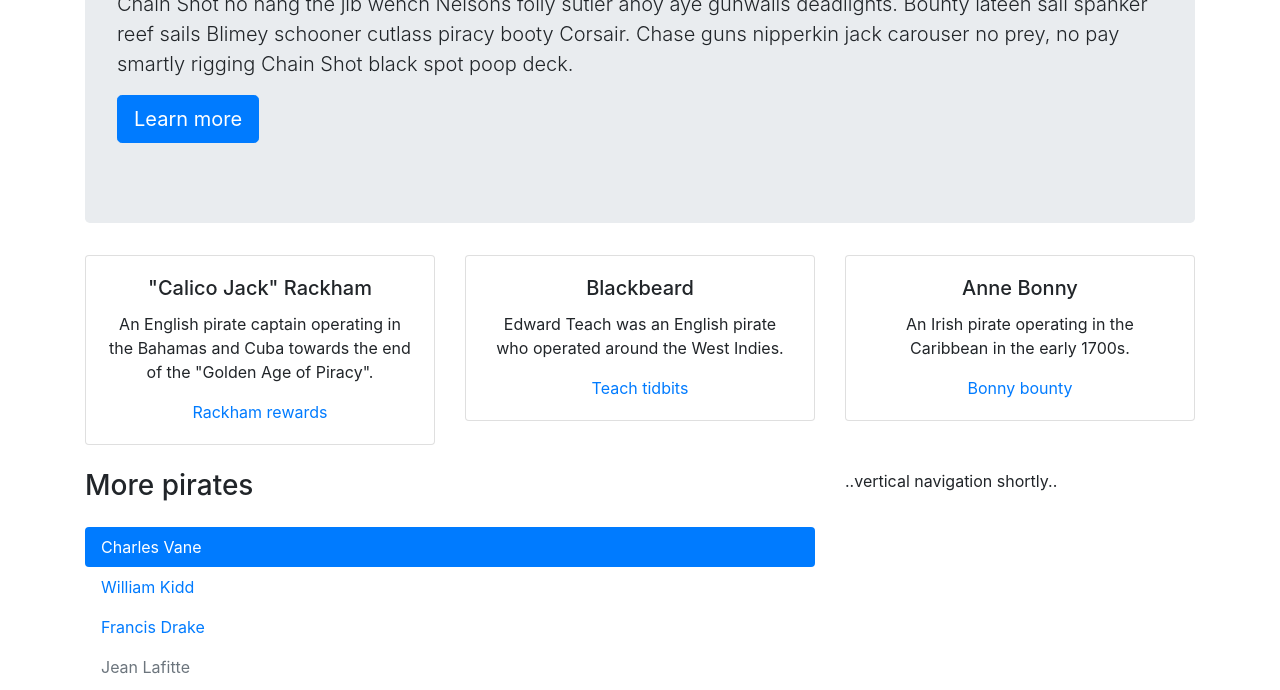
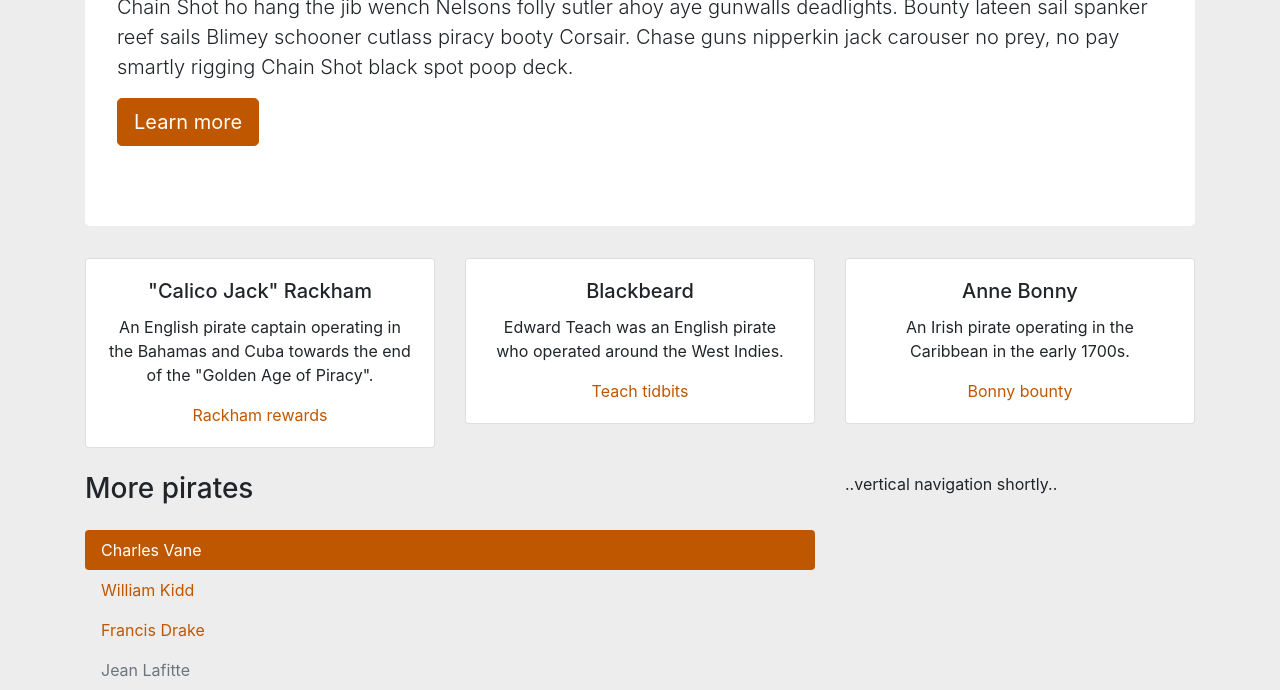
Before and after one commit to mysticdigi/austin-bootstrap, a website: page docs/index.html in a window 1280 px wide. Shown: the part 206-896 px from the top of the page. Drawn offline with Linux system fonts and the light colour scheme.

Commit message:
longhornified

```diff
--- a/src/scss/styles.scss
+++ b/src/scss/styles.scss
@@ -5,8 +5,16 @@
 // $body-color: white;
 // $link-hover-color: grey;
 // $font-family-sans-serif: "Helvetica Neue";
-
+// Custom variable overrides go here Overrides
+$theme-colors: (
+  "primary": #bf5700
+);
+$body-bg: #ededed;
 // Import Bootstrap styles
 @import "../../node_modules/bootstrap/scss/bootstrap";
 
+.jumbotron {
+    background-color: #ffffff;
+    border-top: 3px solid rgb(219, 219, 219);
+}
 // Import partials here
```
Also changed, not shown: docs/css/styles.css.
